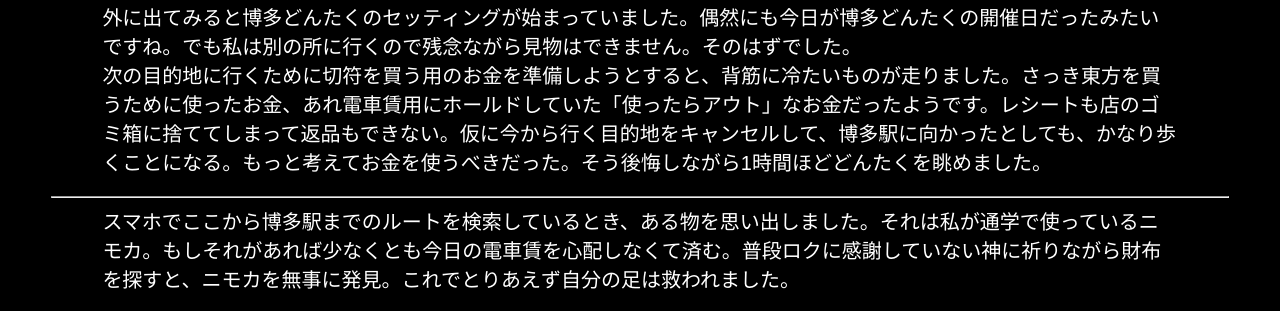
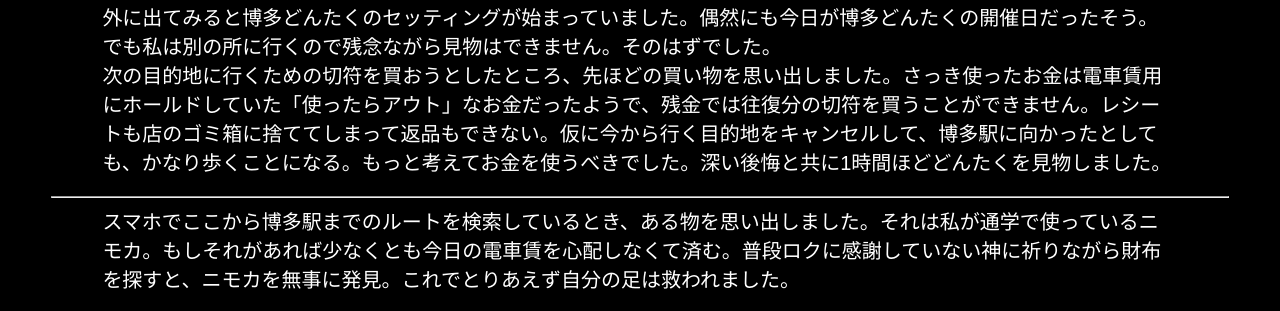
Before and after one commit to soshiroikeda/nippoikeda, a plain HTML site: page index.html in a window 1280 px wide. Shown: the part 8491-8802 px from the top of the page. Drawn offline with Linux system fonts and the light colour scheme; a script that the page names is missing.

Commit message:
Update index.html

```diff
--- a/index.html
+++ b/index.html
@@ -73,7 +73,7 @@
     </div>
     <img class="large_img" src="013.jpg">
     <div class="text">
-        <p class="nomal_text">外に出てみると博多どんたくのセッティングが始まっていました。偶然にも今日が博多どんたくの開催日だったみたいですね。でも私は別の所に行くので残念ながら見物はできません。そのはずでした。<br>次の目的地に行くために切符を買う用のお金を準備しようとすると、背筋に冷たいものが走りました。さっき東方を買うために使ったお金、あれ電車賃用にホールドしていた「使ったらアウト」なお金だったようです。レシートも店のゴミ箱に捨ててしまって返品もできない。仮に今から行く目的地をキャンセルして、博多駅に向かったとしても、かなり歩くことになる。もっと考えてお金を使うべきだった。そう後悔しながら1時間ほどどんたくを眺めました。</p>
+        <p class="nomal_text">外に出てみると博多どんたくのセッティングが始まっていました。偶然にも今日が博多どんたくの開催日だったそう。でも私は別の所に行くので残念ながら見物はできません。そのはずでした。<br>次の目的地に行くための切符を買おうとしたところ、先ほどの買い物を思い出しました。さっき使ったお金は電車賃用にホールドしていた「使ったらアウト」なお金だったようで、残金では往復分の切符を買うことができません。レシートも店のゴミ箱に捨ててしまって返品もできない。仮に今から行く目的地をキャンセルして、博多駅に向かったとしても、かなり歩くことになる。もっと考えてお金を使うべきでした。深い後悔と共に1時間ほどどんたくを見物しました。</p>
     </div>
     <hr>
     <div class="text">
```
